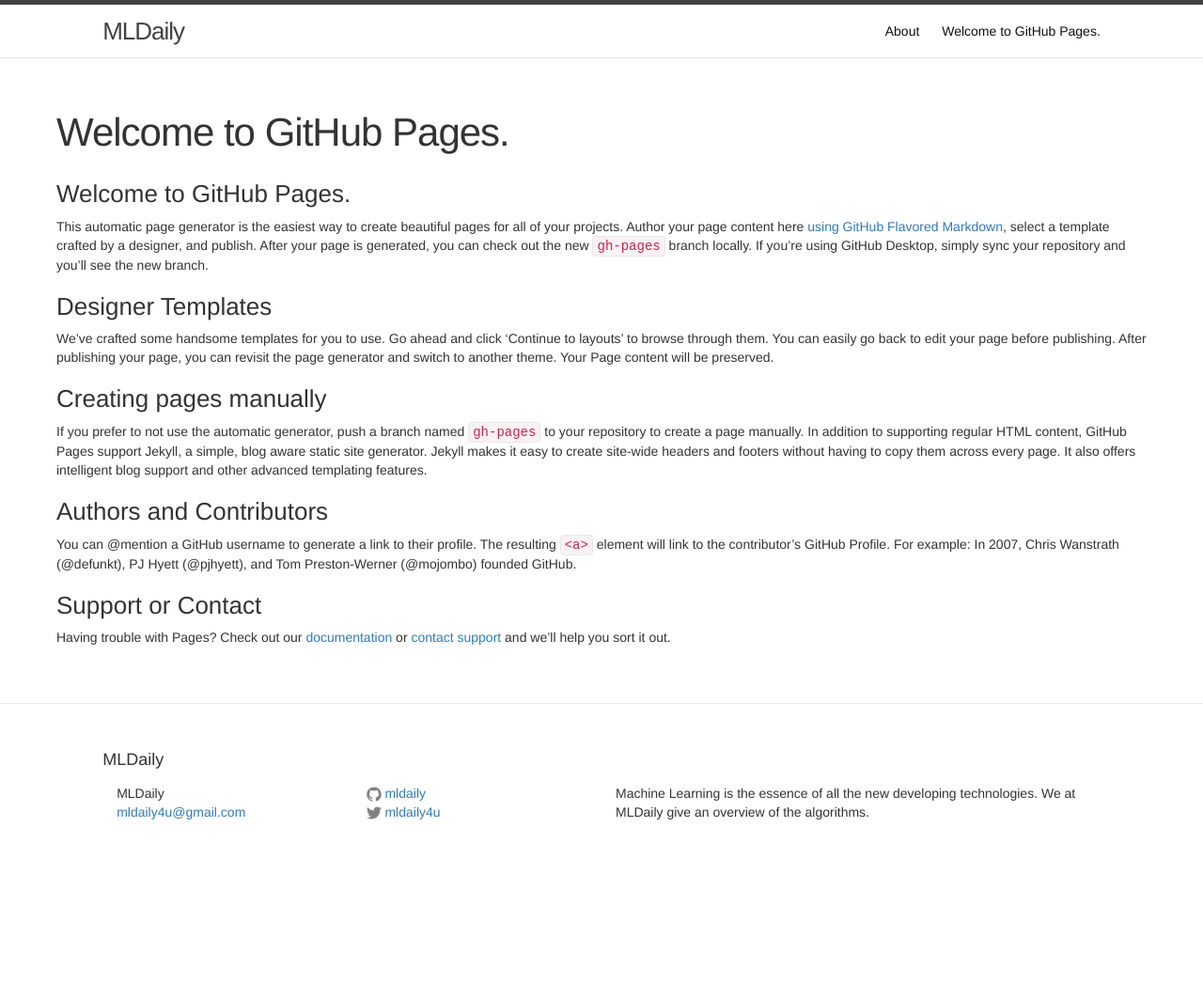
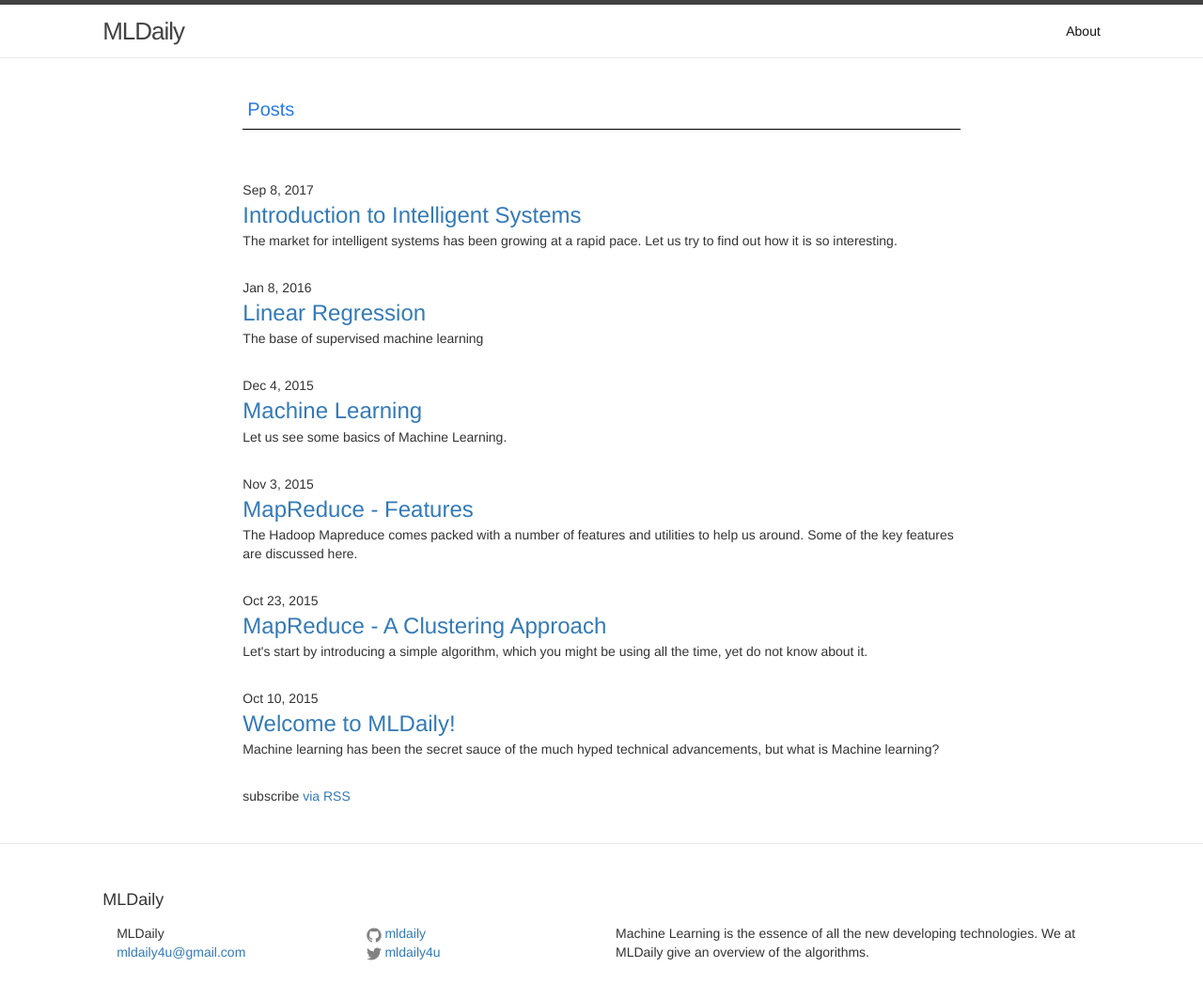
Before and after one commit to MLDaily/MLDaily.github.io, a Jekyll site: the page built from index.md, in a window 1280 px wide. Shown: the whole page at 94% size. Built offline with Jekyll 4.4.1, drawn with Linux system fonts in a browser that asks for light colours; our own code applies the rules of GitHub Pages for plain Markdown files; before the commit the page ends 914 px from its top, so only the background shows below that.

Commit message:
new theme

```diff
--- a/index.md
+++ b/index.md
@@ -1,14 +1,25 @@
-### Welcome to GitHub Pages.
-This automatic page generator is the easiest way to create beautiful pages for all of your projects. Author your page content here [using GitHub Flavored Markdown](https://guides.github.com/features/mastering-markdown/), select a template crafted by a designer, and publish. After your page is generated, you can check out the new `gh-pages` branch locally. If you’re using GitHub Desktop, simply sync your repository and you’ll see the new branch.
+---
+layout: default
+---
+<div class="home">
+<div class="row">
+<div class='col-md-8 col-md-offset-2'>
 
-### Designer Templates
-We’ve crafted some handsome templates for you to use. Go ahead and click 'Continue to layouts' to browse through them. You can easily go back to edit your page before publishing. After publishing your page, you can revisit the page generator and switch to another theme. Your Page content will be preserved.
+  <h1 class="page-heading title-post-page">Posts</h1><br><br>
 
-### Creating pages manually
-If you prefer to not use the automatic generator, push a branch named `gh-pages` to your repository to create a page manually. In addition to supporting regular HTML content, GitHub Pages support Jekyll, a simple, blog aware static site generator. Jekyll makes it easy to create site-wide headers and footers without having to copy them across every page. It also offers intelligent blog support and other advanced templating features.
+  <ul class="post-list">
+    {% for post in site.posts %}
+      <li>
+        <span class="post-date">{{ post.date | date: "%b %-d, %Y" }}</span>
+        <a class="post-link" href="{{ post.url | prepend: site.baseurl }}">{{ post.title }}</a>
+        <!-- <br> -->
+        {{ post.excerpt }}
+        </li>
+    {% endfor %}
+  </ul>
 
-### Authors and Contributors
-You can @mention a GitHub username to generate a link to their profile. The resulting `<a>` element will link to the contributor’s GitHub Profile. For example: In 2007, Chris Wanstrath (@defunkt), PJ Hyett (@pjhyett), and Tom Preston-Werner (@mojombo) founded GitHub.
+  <p class="rss-subscribe">subscribe <a href="{{ "/feed.xml" | prepend: site.baseurl }}">via RSS</a></p>
 
-### Support or Contact
-Having trouble with Pages? Check out our [documentation](https://help.github.com/pages) or [contact support](https://github.com/contact) and we’ll help you sort it out.
+</div>
+</div>
+</div>
```
